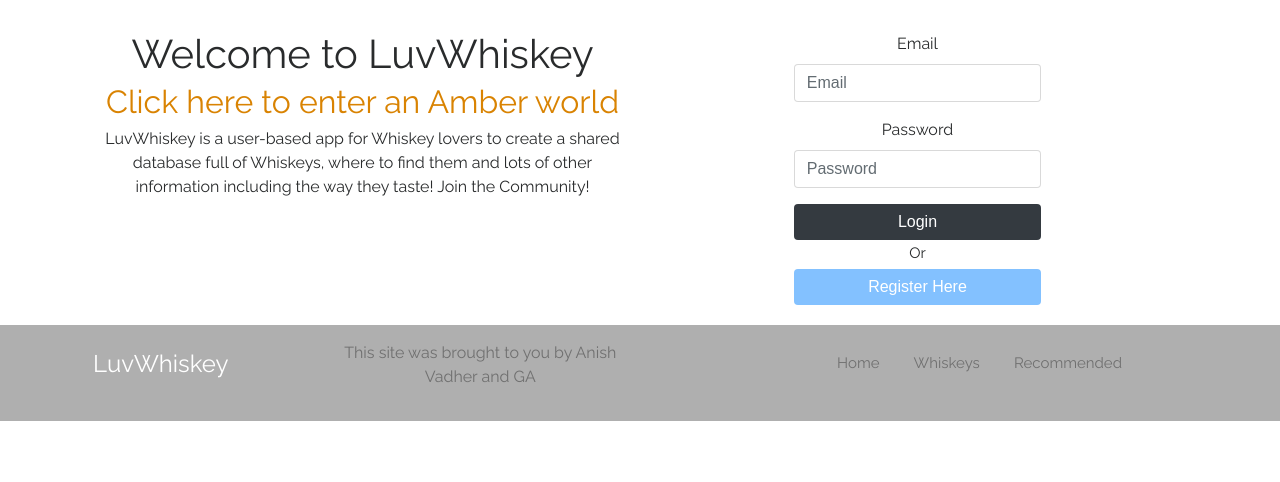
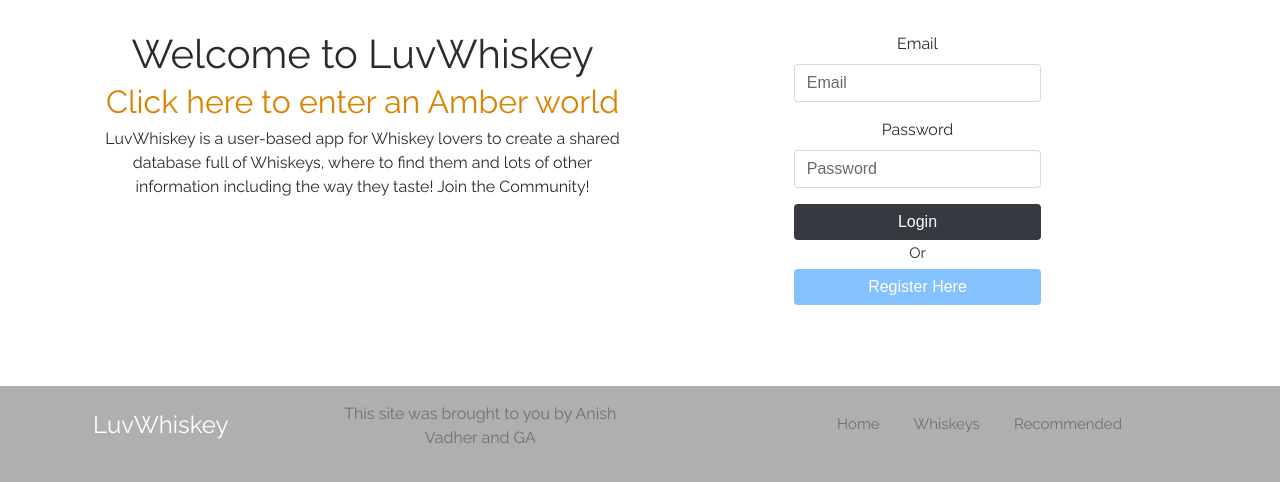
Before and after one commit to avadher510/wdi_project_2_whiskey_app, a Node server app: page / in a window 1280 px wide. Shown: the part 338-820 px from the top of the page. Before the commit the page ends 759 px from the top, so only its background shows below. Run offline with Node 20, Linux system fonts and the light colour scheme; style sheets or scripts are compiled from the project's sources; some libraries are stand-ins or nearby versions.

Commit message:
sticky footer completed - added .content footer style > working

```diff
--- a/src/scss/_body.scss
+++ b/src/scss/_body.scss
@@ -6,5 +6,8 @@ html {
     flex-direction: column;
     font-family: 'Raleway', sans-serif;
     text-align: center;
+    .content {
+      flex: 1 0 auto;
+    }
   }
 }
```
